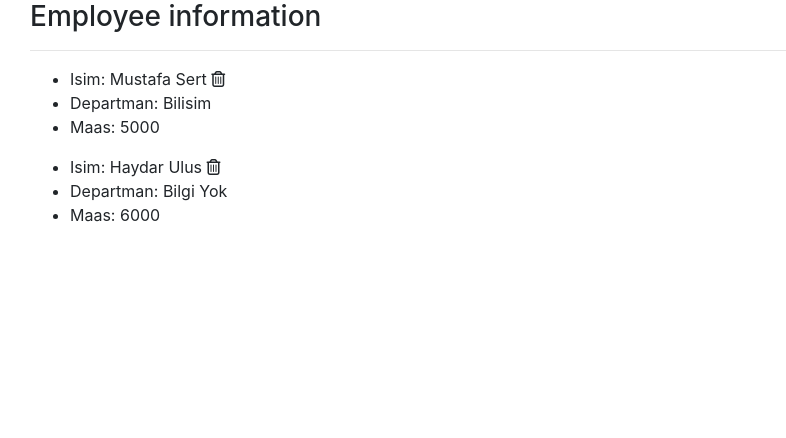
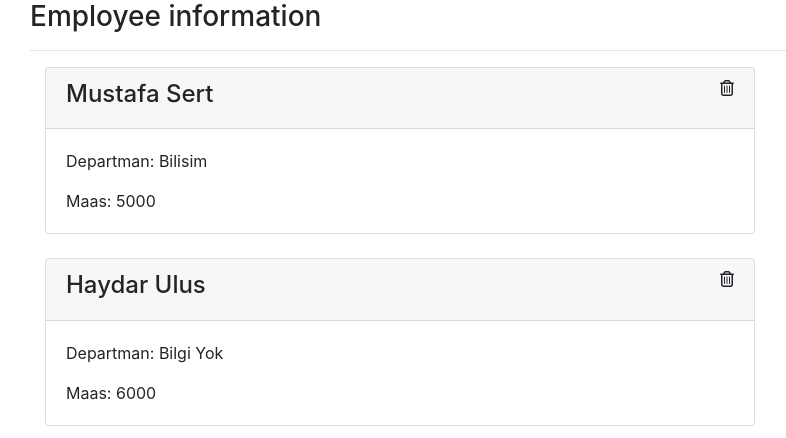
Before and after one commit to nsevindi87/React-Form-Arrangement-with-redux-context-api, a React (Create React App) app: page / in a window 1280 px wide. Shown: the top 438 px of the page, without its empty margins (55-841 px from the left). Built offline with nearby package versions, Linux system fonts and the light colour scheme.

Commit message:
practice

```diff
--- a/src/components/User.js
+++ b/src/components/User.js
@@ -15,12 +15,18 @@
     const {name,department,salary} = this.props;
 
     return (
-      <div>
-        <ul>
-          <li>Isim: {name} <i className='far fa-trash-alt'></i> </li>
-          <li>Departman: {department}</li>
-          <li>Maas: {salary}</li>
-        </ul>
+      <div className=' col-md-8 mb-4'>
+        <div className="card">
+          <div className="card-header d-flex justify-content-between">
+            <h4 className="d-inline">{name}</h4>
+            <i className='far fa-trash-alt' style={{cursor: "pointer"}}></i>
+          </div>
+          <div className="card-body">
+            <p className="card-text">Departman: {department}</p>
+            <p className="card-text">Maas: {salary}</p>
+          </div>
+        </div>
+
       </div>
     )
   }
```
